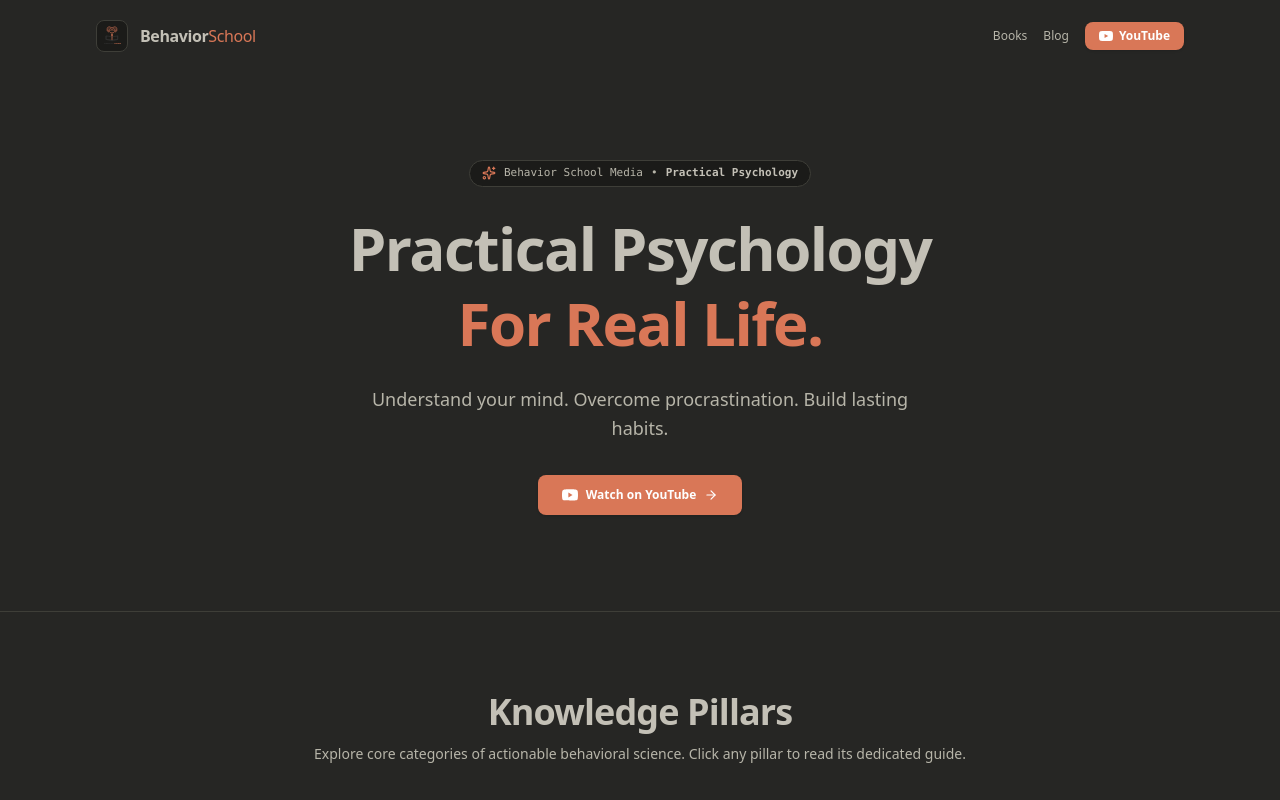
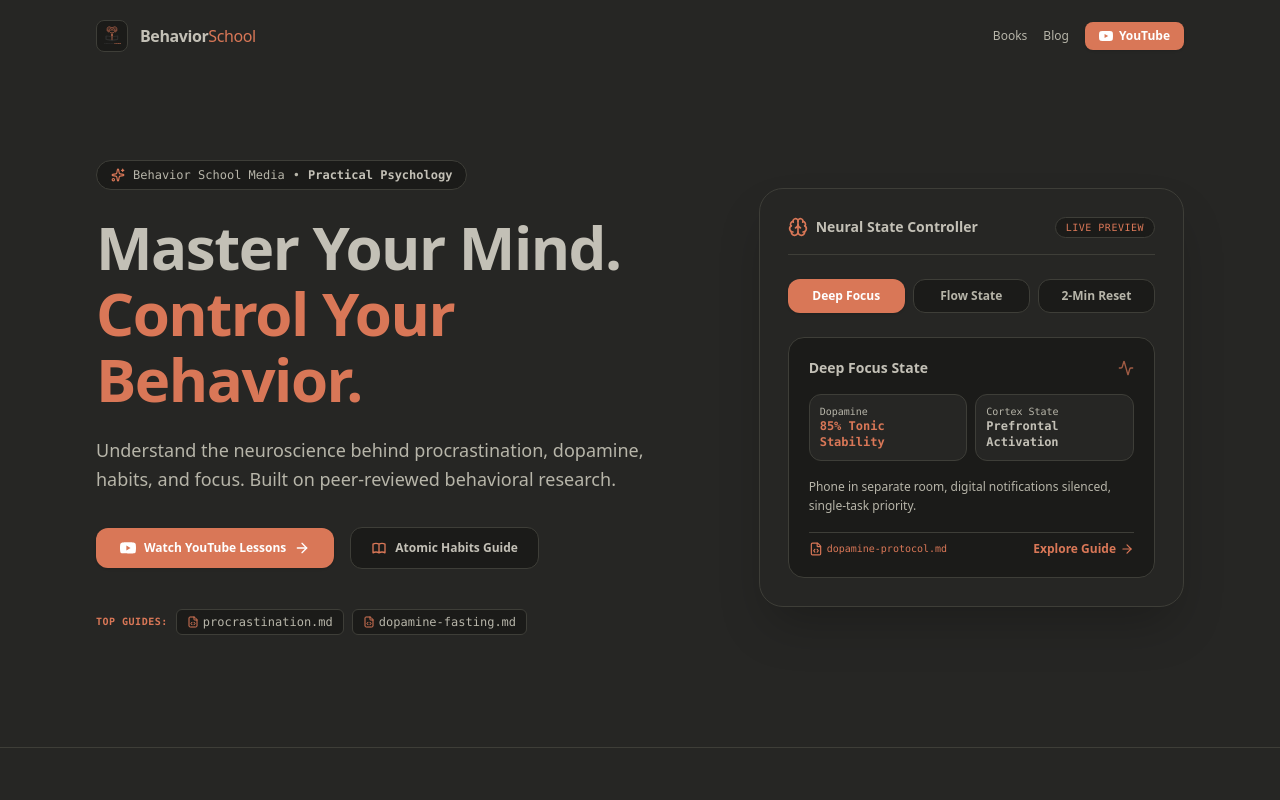
Before and after one commit to sh20raj-backup/behavior-school-behavior-school.github.io, a Next.js app: page / in a window 1280 px wide. Shown: the top 800 px of the page. Built offline with nearby package versions, Linux system fonts and the light colour scheme.

Commit message:
Upgrade Hero section with interactive Neural State Controller hub and artifact preview chips

```diff
--- a/app/components/Hero.tsx
+++ b/app/components/Hero.tsx
@@ -1,46 +1,203 @@
 "use client";
 
-import React from "react";
-import { ArrowRight, Sparkles } from "lucide-react";
+import React, { useState } from "react";
+import Link from "next/link";
+import { ArrowRight, Sparkles, Brain, Zap, ShieldCheck, Activity, FileCode } from "lucide-react";
 import { YoutubeIcon } from "./Icons";
 
 export default function Hero() {
+  const [activeState, setActiveState] = useState<"focus" | "flow" | "reset">("focus");
+
+  const stateConfigs = {
+    focus: {
+      title: "Deep Focus State",
+      dopamine: "85% Tonic Stability",
+      cortex: "Prefrontal Activation",
+      desc: "Phone in separate room, digital notifications silenced, single-task priority.",
+      chip: "dopamine-protocol.md",
+      link: "/blog/dopamine-fasting-myth-vs-science"
+    },
+    flow: {
+      title: "Flow State Protocol",
+      dopamine: "95% Peak Control",
+      cortex: "Transient Hypofrontality",
+      desc: "Clear challenge-skill balance, 90-minute ultradian rhythm, zero interruption.",
+      chip: "flow-state-framework.md",
+      link: "/blog/active-recall-spaced-repetition-guide"
+    },
+    reset: {
+      title: "2-Min Procrastination Reset",
+      dopamine: "Limbic Threat Bypassed",
+      cortex: "120s Activation Energy",
+      desc: "Shrinking task initiation threshold so small the Amygdala alarm never triggers.",
+      chip: "procrastination-reset.md",
+      link: "/blog/neuroscience-of-procrastination"
+    }
+  };
+
+  const current = stateConfigs[activeState];
+
   return (
-    <section className="pt-32 pb-16 md:pt-40 md:pb-24 border-b border-[var(--border)]">
-      <div className="max-w-4xl mx-auto px-4 sm:px-6 text-center">
+    <section className="pt-32 pb-20 md:pt-40 md:pb-28 border-b border-[var(--border)] relative overflow-hidden">
+      <div className="max-w-6xl mx-auto px-4 sm:px-6 lg:px-8">
+        <div className="grid grid-cols-1 lg:grid-cols-12 gap-12 items-center">
+
+          {/* Left Column: Hero Copy */}
+          <div className="lg:col-span-7 space-y-6 text-center lg:text-left">
             {/* Minimal Badge */}
-        <div className="inline-flex items-center gap-2 px-3 py-1 rounded-full bg-[var(--muted)] border border-[var(--border)] text-[11px] font-mono text-[var(--muted-foreground)] mb-6">
+            <div className="inline-flex items-center gap-2 px-3.5 py-1.5 rounded-full bg-[var(--muted)] border border-[var(--border)] text-xs font-mono text-[var(--muted-foreground)]">
               <Sparkles className="w-3.5 h-3.5 text-[var(--primary)]" />
               <span>Behavior School Media</span>
               <span>•</span>
               <span className="text-[var(--foreground)] font-semibold">Practical Psychology</span>
             </div>
 
-        {/* Main Title */}
-        <h1 className="text-4xl sm:text-6xl font-extrabold tracking-tight text-[var(--foreground)] leading-tight mb-6">
-          Practical Psychology <br />
-          <span className="text-[var(--primary)]">For Real Life.</span>
+            {/* Main Headline */}
+            <h1 className="text-4xl sm:text-6xl font-extrabold tracking-tight text-[var(--foreground)] leading-[1.1]">
+              Master Your Mind. <br />
+              <span className="text-[var(--primary)]">Control Your Behavior.</span>
             </h1>
 
-        {/* Short Subtitle */}
-        <p className="text-base sm:text-lg text-[var(--muted-foreground)] max-w-xl mx-auto font-normal mb-8 leading-relaxed">
-          Understand your mind. Overcome procrastination. Build lasting habits.
+            {/* Subtitle */}
+            <p className="text-base sm:text-lg text-[var(--muted-foreground)] max-w-xl mx-auto lg:mx-0 font-normal leading-relaxed">
+              Understand the neuroscience behind procrastination, dopamine, habits, and focus. Built on peer-reviewed behavioral research.
             </p>
 
-        {/* Action Button */}
-        <div className="flex items-center justify-center gap-4">
+            {/* Action Buttons & Quick Artifact Chips */}
+            <div className="pt-2 flex flex-col sm:flex-row items-center justify-center lg:justify-start gap-4">
               <a
                 href="https://www.youtube.com/@behavior-school"
                 target="_blank"
                 rel="noopener noreferrer"
-            className="px-6 py-3 rounded-lg font-semibold text-xs bg-[var(--primary)] text-[var(--primary-foreground)] hover:opacity-90 transition-opacity flex items-center gap-2 shadow-sm"
+                className="w-full sm:w-auto px-6 py-3 rounded-xl font-bold text-xs bg-[var(--primary)] text-[var(--primary-foreground)] hover:opacity-90 transition-opacity flex items-center justify-center gap-2 shadow-sm"
               >
                 <YoutubeIcon className="w-4 h-4 fill-current" />
-            <span>Watch on YouTube</span>
+                <span>Watch YouTube Lessons</span>
+                <ArrowRight className="w-4 h-4" />
+              </a>
+
+              <Link
+                href="/books/atomic-habits"
+                className="w-full sm:w-auto px-5 py-3 rounded-xl font-bold text-xs bg-[var(--muted)] border border-[var(--border)] text-[var(--foreground)] hover:border-[var(--primary)] transition-all flex items-center justify-center gap-2"
+              >
+                <BookOpenIcon />
+                <span>Atomic Habits Guide</span>
+              </Link>
+            </div>
+
+            {/* Interactive Preview Chips */}
+            <div className="pt-4 flex flex-wrap items-center justify-center lg:justify-start gap-2 text-xs font-mono text-[var(--muted-foreground)]">
+              <span className="text-[10px] uppercase font-bold text-[var(--primary)] tracking-wider">Top Guides:</span>
+              <Link href="/blog/neuroscience-of-procrastination" className="px-2.5 py-1 rounded-md bg-[var(--muted)] border border-[var(--border)] hover:text-[var(--primary)] transition-colors inline-flex items-center gap-1">
+                <FileCode className="w-3 h-3 text-[var(--primary)]" />
+                <span>procrastination.md</span>
+              </Link>
+              <Link href="/blog/dopamine-fasting-myth-vs-science" className="px-2.5 py-1 rounded-md bg-[var(--muted)] border border-[var(--border)] hover:text-[var(--primary)] transition-colors inline-flex items-center gap-1">
+                <FileCode className="w-3 h-3 text-[var(--primary)]" />
+                <span>dopamine-fasting.md</span>
+              </Link>
+            </div>
+          </div>
+
+          {/* Right Column: Interactive Live Neural State Hub */}
+          <div className="lg:col-span-5">
+            <div className="bg-[var(--card)] p-6 sm:p-7 rounded-3xl border border-[var(--border)] shadow-2xl space-y-6">
+              <div className="flex items-center justify-between border-b border-[var(--border)] pb-4">
+                <div className="flex items-center gap-2">
+                  <Brain className="w-5 h-5 text-[var(--primary)]" />
+                  <h3 className="text-sm font-bold text-[var(--foreground)]">
+                    Neural State Controller
+                  </h3>
+                </div>
+                <span className="text-[10px] font-mono uppercase tracking-wider px-2.5 py-0.5 rounded-full bg-[var(--muted)] text-[var(--primary)] border border-[var(--border)]">
+                  Live Preview
+                </span>
+              </div>
+
+              {/* State Switcher Tabs */}
+              <div className="grid grid-cols-3 gap-2">
+                <button
+                  onClick={() => setActiveState("focus")}
+                  className={`py-2 px-3 rounded-xl text-xs font-bold transition-all ${
+                    activeState === "focus"
+                      ? "bg-[var(--primary)] text-[var(--primary-foreground)] shadow-sm"
+                      : "bg-[var(--muted)] text-[var(--muted-foreground)] hover:text-[var(--foreground)] border border-[var(--border)]"
+                  }`}
+                >
+                  Deep Focus
+                </button>
+                <button
+                  onClick={() => setActiveState("flow")}
+                  className={`py-2 px-3 rounded-xl text-xs font-bold transition-all ${
+                    activeState === "flow"
+                      ? "bg-[var(--primary)] text-[var(--primary-foreground)] shadow-sm"
+                      : "bg-[var(--muted)] text-[var(--muted-foreground)] hover:text-[var(--foreground)] border border-[var(--border)]"
+                  }`}
+                >
+                  Flow State
+                </button>
+                <button
+                  onClick={() => setActiveState("reset")}
+                  className={`py-2 px-3 rounded-xl text-xs font-bold transition-all ${
+                    activeState === "reset"
+                      ? "bg-[var(--primary)] text-[var(--primary-foreground)] shadow-sm"
+                      : "bg-[var(--muted)] text-[var(--muted-foreground)] hover:text-[var(--foreground)] border border-[var(--border)]"
+                  }`}
+                >
+                  2-Min Reset
+                </button>
+              </div>
+
+              {/* Live State Card */}
+              <div className="p-5 rounded-2xl bg-[var(--muted)] border border-[var(--border)] space-y-4 animate-in fade-in">
+                <div className="flex items-center justify-between">
+                  <h4 className="text-sm font-bold text-[var(--foreground)]">{current.title}</h4>
+                  <Activity className="w-4 h-4 text-[var(--primary)] animate-pulse" />
+                </div>
+
+                <div className="grid grid-cols-2 gap-2 text-xs font-mono">
+                  <div className="p-2.5 rounded-xl bg-[var(--card)] border border-[var(--border)]">
+                    <span className="text-[10px] text-[var(--muted-foreground)] block">Dopamine</span>
+                    <span className="font-bold text-[var(--primary)]">{current.dopamine}</span>
+                  </div>
+                  <div className="p-2.5 rounded-xl bg-[var(--card)] border border-[var(--border)]">
+                    <span className="text-[10px] text-[var(--muted-foreground)] block">Cortex State</span>
+                    <span className="font-bold text-[var(--foreground)]">{current.cortex}</span>
+                  </div>
+                </div>
+
+                <p className="text-xs text-[var(--muted-foreground)] leading-relaxed">
+                  {current.desc}
+                </p>
+
+                <div className="pt-2 border-t border-[var(--border)] flex items-center justify-between">
+                  <span className="text-[10px] font-mono text-[var(--primary)] flex items-center gap-1">
+                    <FileCode className="w-3.5 h-3.5" />
+                    <span>{current.chip}</span>
+                  </span>
+
+                  <Link
+                    href={current.link}
+                    className="text-xs font-bold text-[var(--primary)] hover:underline inline-flex items-center gap-1"
+                  >
+                    <span>Explore Guide</span>
                     <ArrowRight className="w-3.5 h-3.5" />
-          </a>
+                  </Link>
+                </div>
+              </div>
+            </div>
+          </div>
+
         </div>
       </div>
     </section>
   );
 }
+
+function BookOpenIcon() {
+  return (
+    <svg className="w-4 h-4 text-[var(--primary)]" fill="none" viewBox="0 0 24 24" stroke="currentColor">
+      <path strokeLinecap="round" strokeLinejoin="round" strokeWidth={2} d="M12 6.253v13m0-13C10.832 5.477 9.246 5 7.5 5S4.168 5.477 3 6.253v13C4.168 18.477 5.754 18 7.5 18s3.332.477 4.5 1.253m0-13C13.168 5.477 14.754 5 16.5 5c1.747 0 3.332.477 4.5 1.253v13C19.832 18.477 18.247 18 16.5 18c-1.746 0-3.332.477-4.5 1.253" />
+    </svg>
+  );
+}
```
Lines whose indentation alone changed are shown as unchanged.
